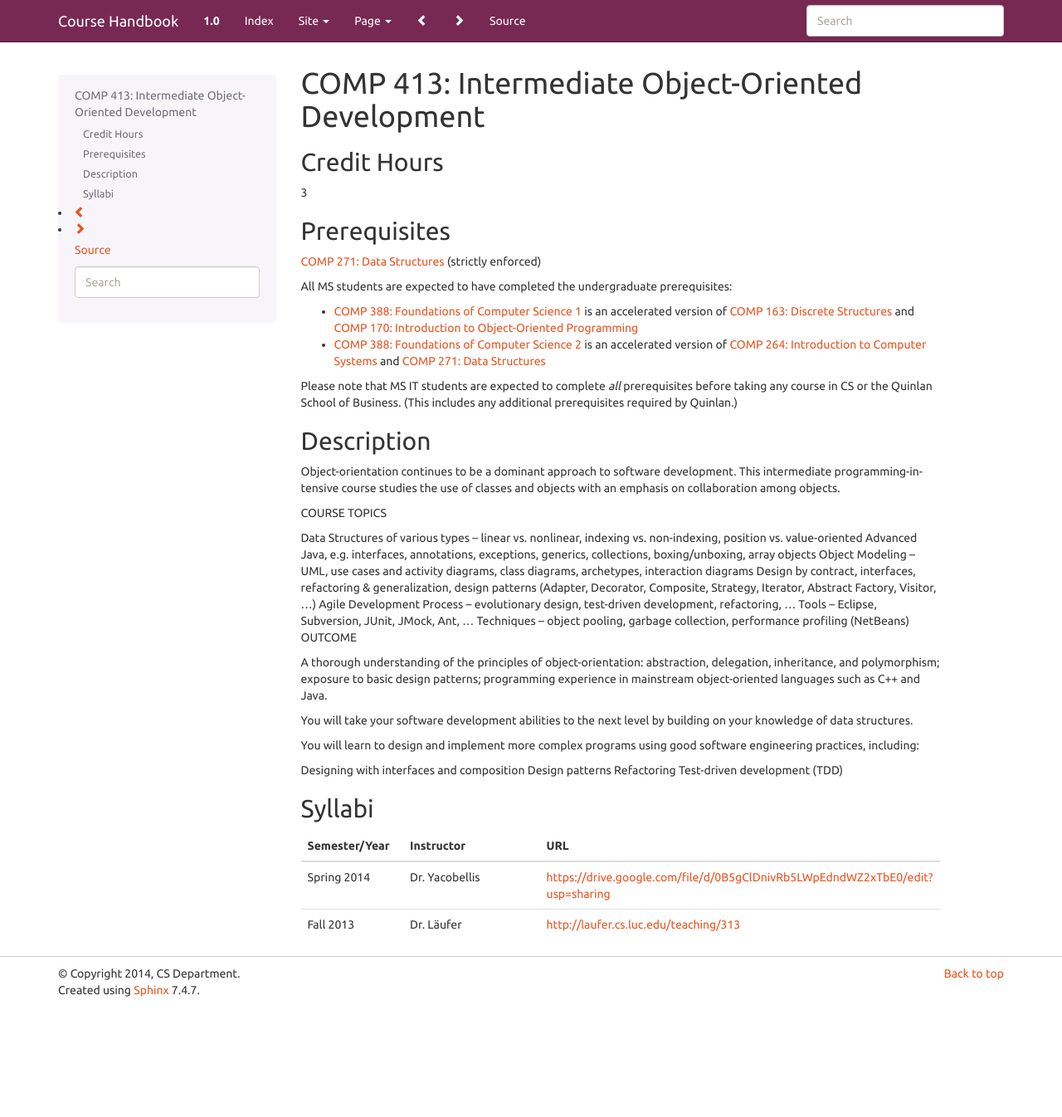
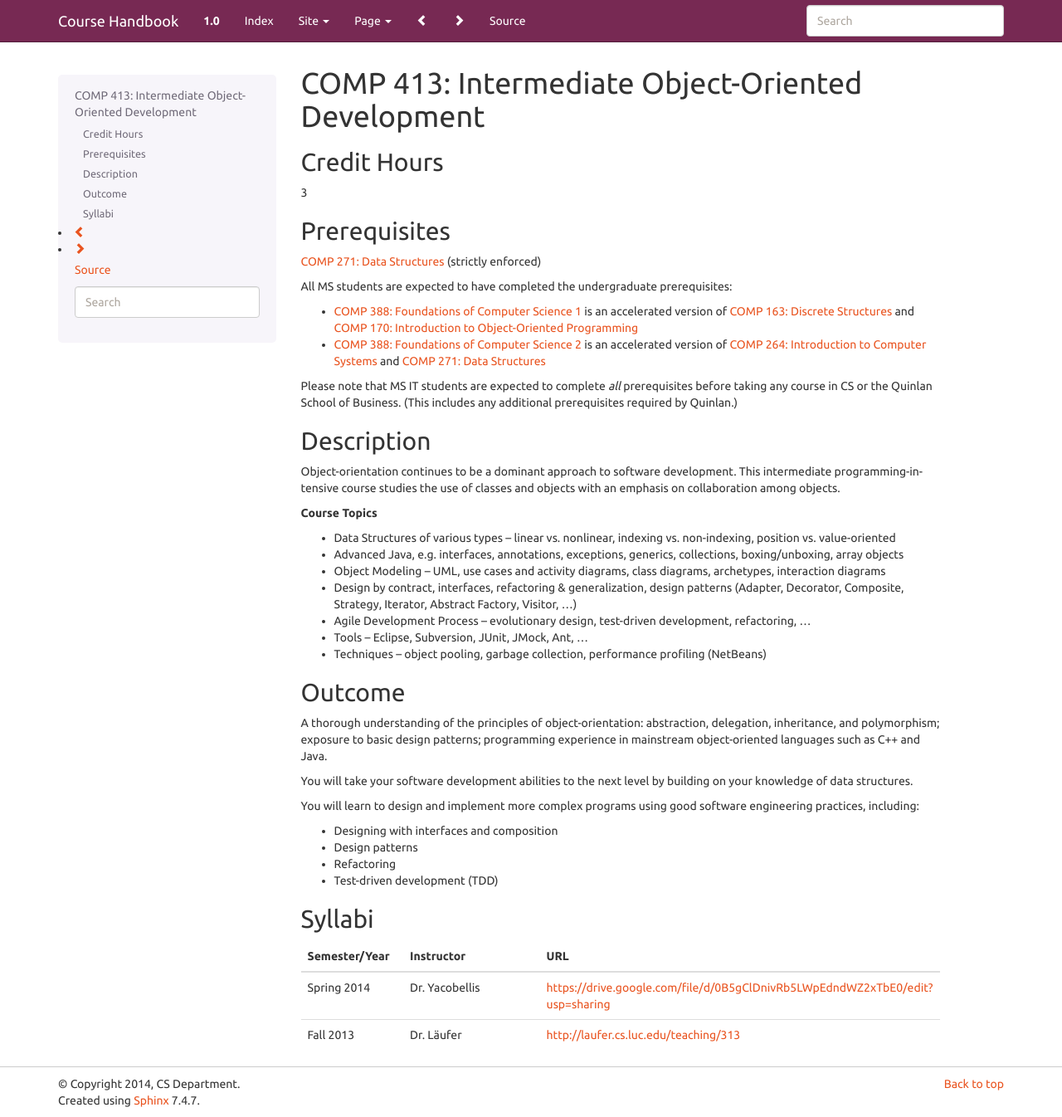
Before and after one commit to kyang5/coursedescriptions, a Sphinx documentation site: the page built from source/comp413.rst, in a window 1280 px wide and 1346 px high. Shown: the whole window at 83% size. Built offline with Sphinx 7.4.7, drawn with Linux system fonts in a browser that asks for light colours.

Commit message:
fixed formatting on comp 413

```diff
--- a/source/comp413.rst
+++ b/source/comp413.rst
@@ -21,16 +21,25 @@ Description
 
 Object-orientation continues to be a dominant approach to software development. This intermediate programming-intensive course studies the use of classes and objects with an emphasis on collaboration among objects.
 
-COURSE TOPICS
+**Course Topics**
 
-Data Structures of various types – linear vs. nonlinear, indexing vs. non-indexing, position vs. value-oriented
-Advanced Java, e.g. interfaces, annotations, exceptions, generics, collections, boxing/unboxing, array objects
-Object Modeling – UML, use cases and activity diagrams, class diagrams, archetypes, interaction diagrams
-Design by contract, interfaces, refactoring & generalization, design patterns (Adapter, Decorator, Composite, Strategy, Iterator, Abstract Factory, Visitor, …)
-Agile Development Process – evolutionary design, test-driven development, refactoring, …
-Tools – Eclipse, Subversion, JUnit, JMock, Ant, …
-Techniques – object pooling, garbage collection, performance profiling (NetBeans)
-OUTCOME
+-  Data Structures of various types – linear vs. nonlinear, indexing vs.
+   non-indexing, position vs. value-oriented
+-  Advanced Java, e.g. interfaces, annotations, exceptions, generics,
+   collections, boxing/unboxing, array objects
+-  Object Modeling – UML, use cases and activity diagrams, class
+   diagrams, archetypes, interaction diagrams
+-  Design by contract, interfaces, refactoring & generalization, design
+   patterns (Adapter, Decorator, Composite, Strategy, Iterator, Abstract
+   Factory, Visitor, …)
+-  Agile Development Process – evolutionary design, test-driven
+   development, refactoring, …
+-  Tools – Eclipse, Subversion, JUnit, JMock, Ant, …
+-  Techniques – object pooling, garbage collection, performance
+   profiling (NetBeans)
+
+Outcome
+---------
 
 A thorough understanding of the principles of object-orientation: abstraction, delegation, inheritance, and polymorphism; exposure to basic design patterns; programming experience in mainstream object-oriented languages such as C++ and Java.
 
@@ -38,10 +47,10 @@ You will take your software development abilities to the next level by building
 
 You will learn to design and implement more complex programs using good software engineering practices, including:
 
-Designing with interfaces and composition
-Design patterns
-Refactoring
-Test-driven development (TDD)
+-  Designing with interfaces and composition
+-  Design patterns
+-  Refactoring
+-  Test-driven development (TDD)
 
 Syllabi
 -------------
```
